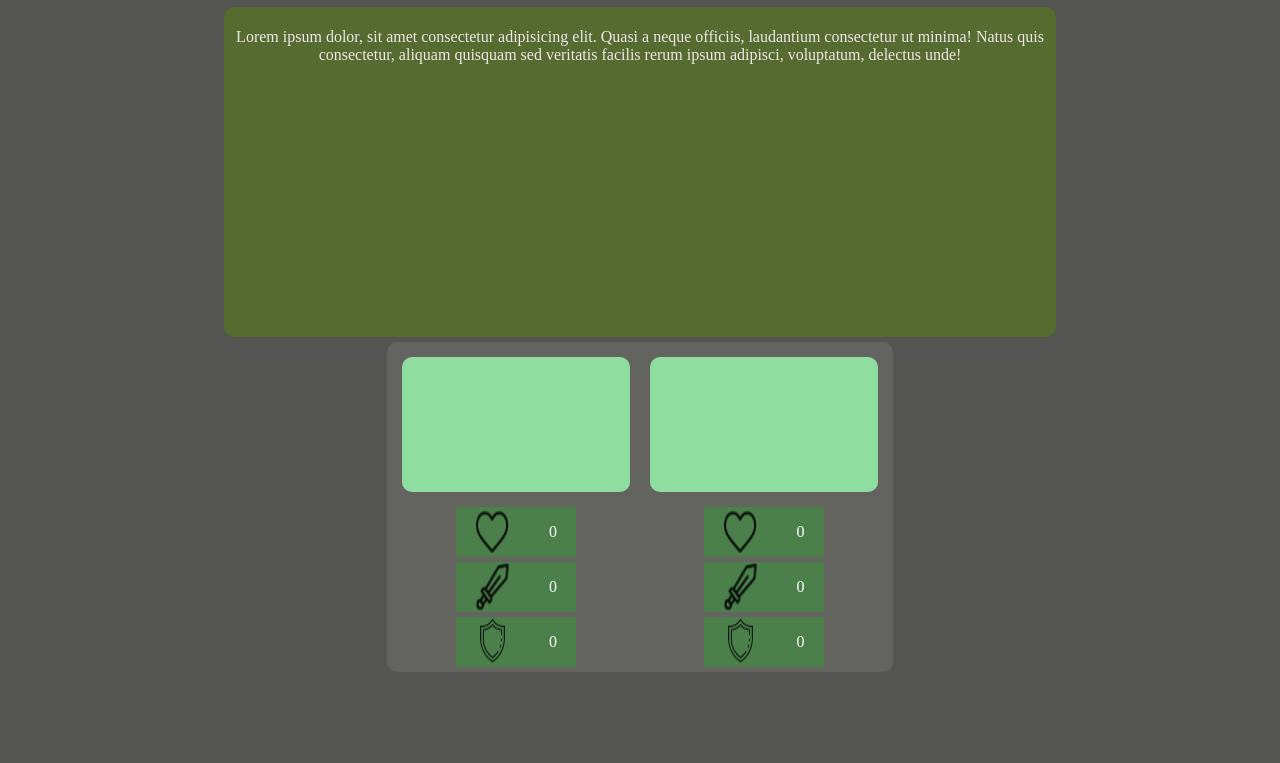
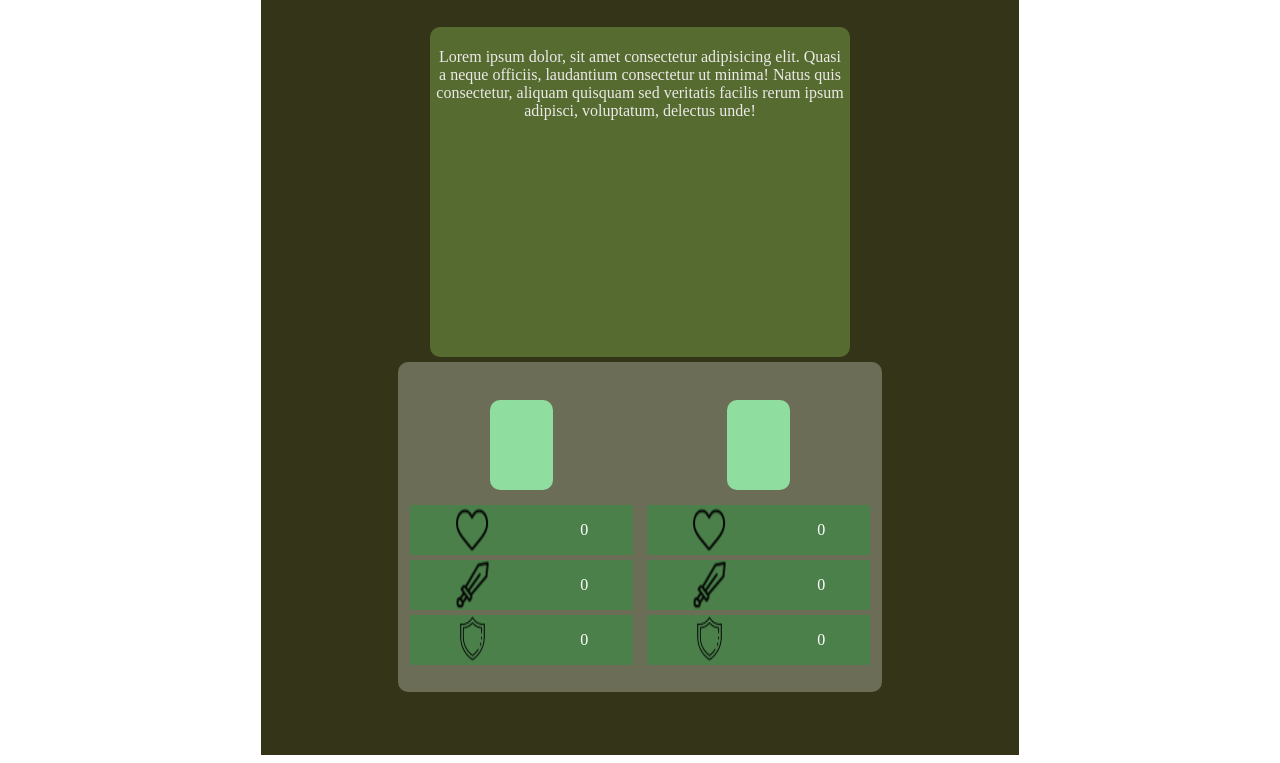
Before and after one commit to GabrielSAbreu/rpg.solo, a plain HTML site: page index.html in a window 1280 px wide. Shown: the part 81-844 px from the top of the page. Before the commit the page ends 800 px from the top, so only its background shows below. Drawn offline with Linux system fonts and the light colour scheme.

Commit message:
style:configuring layout in css

```diff
--- a/index.html
+++ b/index.html
@@ -9,6 +9,7 @@
 <body>
     <h1>Welcome to Berdolock Fortress</h1>
 
+    <div class="boxController">
         <div class="screen"> <p>Lorem ipsum dolor, sit amet consectetur adipisicing elit. Quasi a neque officiis, laudantium consectetur ut minima! Natus quis consectetur, aliquam quisquam sed veritatis facilis rerum ipsum adipisci, voluptatum, delectus unde!</p></div>
         <div class="controler">
             <div class="player">
@@ -26,6 +27,10 @@
             </div>
         </div>
 
+    </div>
+
+
+
 
 
 </body>
--- a/style.css
+++ b/style.css
@@ -1,6 +1,13 @@
 
-body{
-    background-color: #545452;
+h1{
+    margin: auto;
+}
+.boxController{
+    width: 50%;
+    height: 100%;
+    margin: auto;
+    padding: 5%;
+    background-color: #343419;
     display: flex;
     flex-direction: column;
     justify-content: space-around;
@@ -20,10 +27,11 @@ body{
     justify-content: space-around;
 }
 
+
 .controler{
-
+    width: 75%;
     height: 40vh;
-    background-color: rgba(198, 203, 188, 0.125);
+    background-color: rgba(198, 203, 188, 0.374);
     color: #ffff;
     margin-top: 5px;
     padding: 5px;
@@ -35,6 +43,7 @@ body{
 }
 
 .player, .enemy{
+    width: 45%;
     display: flex;
     justify-content:center;
     align-items: center;
@@ -44,8 +53,8 @@ body{
 
 .dice{
 
-    width: 17vw;
-    height: 25vh;
+    width: 25%;
+    height: 25%;
     background-color: #8fdea0;
     margin: 10px;
     padding: 5px;
@@ -57,7 +66,7 @@ body{
 
 .life, .atk, .def{
     margin-top: 5px;
-    width: 15vh;
+    width: 105%;
     background-color: rgb(75, 128, 75);
     display: flex;
     justify-content: space-around;
```
Lines whose indentation alone changed are shown as unchanged.
